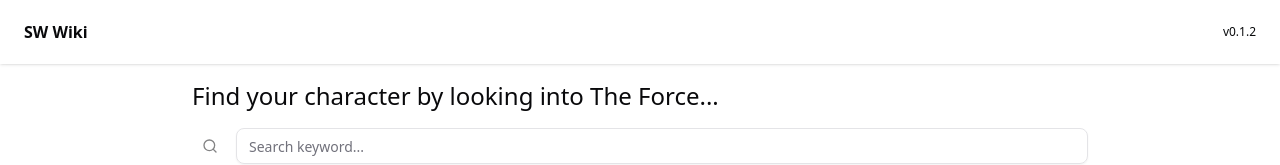
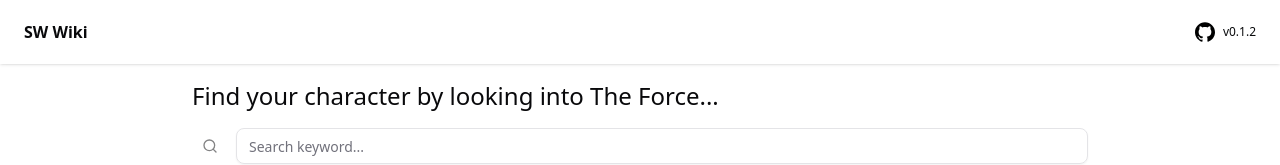
Before and after one commit to tdtimur/sw-wiki, a Next.js app: page / in a window 1280 px wide. Shown: the top 165 px of the page. Built offline with nearby package versions, Linux system fonts and the light colour scheme; no server answers.

Commit message:
feat: added github repo link to site header

```diff
--- a/src/components/site-header.tsx
+++ b/src/components/site-header.tsx
@@ -27,7 +27,22 @@
           <Link href="/" className="flex items-center gap-3">
             <span className="text-foreground font-bold">SW Wiki</span>
           </Link>
-          <span className="text-foreground text-xs self-center">{config.version}</span>
+          <div className="flex items-center gap-2">
+            <Link href={"https://github.com/tdtimur/sw-wiki"} target="_blank">
+              <svg
+                className="h-5 w-5"
+                role="img"
+                viewBox="0 0 24 24"
+                xmlns="http://www.w3.org/2000/svg"
+              >
+                <title>GitHub</title>
+                <path d="M12 .297c-6.63 0-12 5.373-12 12 0 5.303 3.438 9.8 8.205 11.385.6.113.82-.258.82-.577 0-.285-.01-1.04-.015-2.04-3.338.724-4.042-1.61-4.042-1.61C4.422 18.07 3.633 17.7 3.633 17.7c-1.087-.744.084-.729.084-.729 1.205.084 1.838 1.236 1.838 1.236 1.07 1.835 2.809 1.305 3.495.998.108-.776.417-1.305.76-1.605-2.665-.3-5.466-1.332-5.466-5.93 0-1.31.465-2.38 1.235-3.22-.135-.303-.54-1.523.105-3.176 0 0 1.005-.322 3.3 1.23.96-.267 1.98-.399 3-.405 1.02.006 2.04.138 3 .405 2.28-1.552 3.285-1.23 3.285-1.23.645 1.653.24 2.873.12 3.176.765.84 1.23 1.91 1.23 3.22 0 4.61-2.805 5.625-5.475 5.92.42.36.81 1.096.81 2.22 0 1.606-.015 2.896-.015 3.286 0 .315.21.69.825.57C20.565 22.092 24 17.592 24 12.297c0-6.627-5.373-12-12-12" />
+              </svg>
+            </Link>
+            <span className="text-foreground text-xs self-center">
+              {config.version}
+            </span>
+          </div>
         </div>
       </div>
     </header>
```
